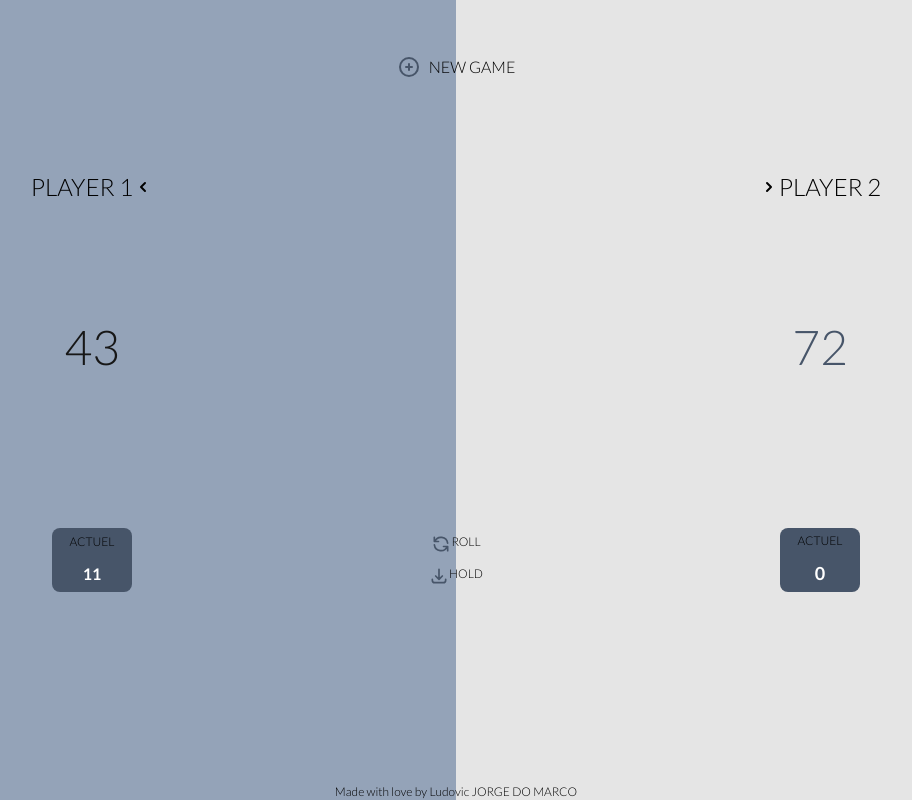
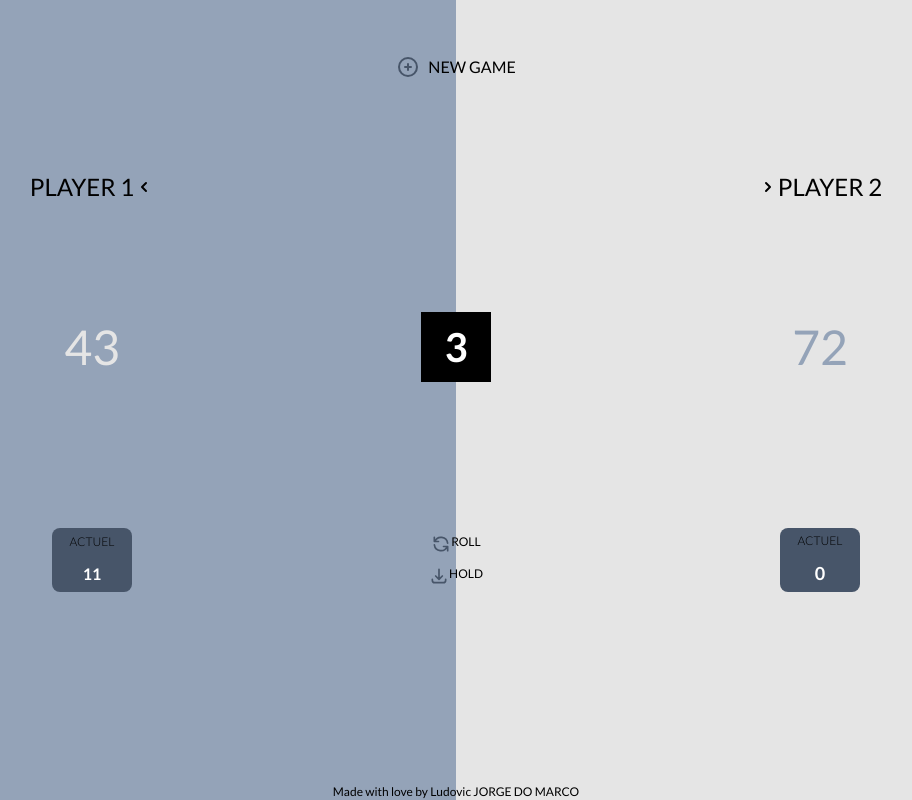
Before and after one commit to Slipndi/EvaluationStudiJavascript, a website: page index.html in a window 1280 px wide. Shown: the whole page, without its empty margins (184-1096 px from the left). Drawn offline with Linux system fonts and the light colour scheme.

Commit message:
Ajout du dé, et création de l'animation

```diff
--- a/index.html
+++ b/index.html
@@ -8,23 +8,23 @@
     <link rel="stylesheet" href="./src/assets/css/reset.css" />
     <link rel="stylesheet" href="./src/assets/css/final.css" />
 </head>
-<body class="container mx-auto px-4 h-screen font-light">
+<body class="container mx-auto px-4 h-screen font-medium">
     <header class="h-1/6 flex flex-row justify-center items-center">
-        <div class="hover:text-primary-600 hover:font-normal cursor-pointer flex flex-row justify-center items-center">
+        <button class="hover:text-primary-600 hover:font-normal cursor-pointer flex flex-row justify-center items-center">
             <svg xmlns="http://www.w3.org/2000/svg" class="h-6 w-6 stroke-primary-600" fill="none" viewBox="0 0 24 24" stroke="currentColor">
                 <path stroke-linecap="round" stroke-linejoin="round" stroke-width="2" d="M12 9v3m0 0v3m0-3h3m-3 0H9m12 0a9 9 0 11-18 0 9 9 0 0118 0z" />
             </svg>
             <h2 class="text-base ml-2">NEW GAME</h2>
-        </div>
+        </button>
     </header>
     <main class="flex w-100 flex-col h-4/6 text-2xl">
         <div class='h-1/5 flex w-100 flex-row justify-between'>
-            <div class="flex w-5/12 flex-row justify-center items-center">PLAYER 1
+            <div class="flex w-5/12 flex-row justify-center items-center" id="#player1Name">PLAYER 1
                 <svg xmlns="http://www.w3.org/2000/svg" class="h-5 w-5" viewBox="0 0 20 20" fill="currentColor">
                     <path fill-rule="evenodd" d="M12.707 5.293a1 1 0 010 1.414L9.414 10l3.293 3.293a1 1 0 01-1.414 1.414l-4-4a1 1 0 010-1.414l4-4a1 1 0 011.414 0z" clip-rule="evenodd" />
                 </svg>
             </div>
-            <div class="flex w-5/12 flex-row justify-center items-center">
+            <div class="flex w-5/12 flex-row justify-center items-center" id="#player2Name">
                 <svg xmlns="http://www.w3.org/2000/svg" class="h-5 w-5" viewBox="0 0 20 20" fill="currentColor">
                     <path fill-rule="evenodd" d="M7.293 14.707a1 1 0 010-1.414L10.586 10 7.293 6.707a1 1 0 011.414-1.414l4 4a1 1 0 010 1.414l-4 4a1 1 0 01-1.414 0z" clip-rule="evenodd" />
                 </svg>
@@ -32,13 +32,20 @@
             </div>
         </div>
         <div class="h-2/5 flex flex-row text-3xl justify-center items-center">
-            <div class="flex w-5/12 justify-center align-middle text-secondary-900 text-5xl">43</div>
+            <div class="flex w-5/12 justify-center align-middle text-secondary-200 text-5xl">43</div>
             <div class="flex w-2/12 align-middle items-center justify-center perspective">
             <!--- Partie représentant le dé -->
-
+            <div class="dice">
+                <div class="face face-1">1</div>
+                <div class="face face-2">2</div>
+                <div class="face face-3">3</div>
+                <div class="face face-4">4</div>
+                <div class="face face-5">5</div>
+                <div class="face face-6">6</div>
+              </div>
             <!--- FIN de la Partie représentant le dé -->
             </div>
-            <div class="flex w-5/12 justify-center align-middle text-primary-600 text-5xl">72</div>
+            <div class="flex w-5/12 justify-center align-middle text-primary-400 text-5xl">72</div>
         </div>
         <div class="h-2/5 flex flex-row text-base justify-center items-center">
             <div class="flex w-5/12 align-middle items-center justify-center">
@@ -48,17 +55,17 @@
                 </div>
             </div>
             <div class="flex w-2/12 align-middle items-center justify-center text-xs flex-col">
-                <div class="flex w-100 mb-3 hover:cursor-pointer hover:text-primary-600 hover:font-normal">
+                <button class="flex w-100 mb-3 hover:cursor-pointer hover:text-primary-600 hover:font-normal" id="RollDice">
                     <svg xmlns="http://www.w3.org/2000/svg" class="h-5 w-5 stroke-primary-600" fill="none" viewBox="0 0 24 24" stroke="currentColor">
                         <path stroke-linecap="round" stroke-linejoin="round" stroke-width="2" d="M4 4v5h.582m15.356 2A8.001 8.001 0 004.582 9m0 0H9m11 11v-5h-.581m0 0a8.003 8.003 0 01-15.357-2m15.357 2H15" />
                     </svg>
                     ROLL
-                </div>
-                <div class="flex w-100 hover:cursor-pointer hover:text-primary-600 hover:font-normal" id="spin">
+                </button>
+                <button class="flex w-100 hover:cursor-pointer hover:text-primary-600 hover:font-normal" id="spin">
                     <svg xmlns="http://www.w3.org/2000/svg" class="h-5 w-5 stroke-primary-600" fill="none" viewBox="0 0 24 24" stroke="currentColor">
                         <path stroke-linecap="round" stroke-linejoin="round" stroke-width="2" d="M4 16v1a3 3 0 003 3h10a3 3 0 003-3v-1m-4-4l-4 4m0 0l-4-4m4 4V4" />
                     </svg> HOLD
-               </div>
+                </button>
 
             </div>
             <div class="flex w-5/12 align-middle items-center justify-center">
@@ -70,5 +77,6 @@
         </div>
     </main>
     <footer class="h-1/6 flex text-xs justify-center items-end">Made with love by Ludovic JORGE DO MARCO</footer>
+    <script src="./src/assets/js/app.js" type="text/javascript"></script>
 </body>
 </html>
--- a/src/assets/css/app.css
+++ b/src/assets/css/app.css
@@ -9,3 +9,75 @@ body {
     font-family: 'Lato', sans-serif;
     background: linear-gradient(90deg, theme('colors.primary.400') 50%, theme('colors.secondary.200') 50%);
 }
+
+/***** dice *****/
+.dice {
+    width: 70px;
+    height: 70px;
+    position: relative;
+    transform-style: preserve-3d;
+    transform: translateZ(-35px);
+    transition: transform 0.5s;
+}
+
+.dice.display-1 {
+    transform: translateZ(-35px) rotateY(0deg);
+}
+
+.dice.display-2 {
+    transform: translateZ(-35px) rotateY(-180deg);
+}
+
+.dice.display-3 {
+    transform: translateZ(-35px) rotateY(-90deg);
+}
+
+.dice.display-4 {
+    transform: translateZ(-35px) rotateY(90deg);
+}
+
+.dice.display-5 {
+    transform: translateZ(-35px) rotateX(-90deg);
+}
+
+.dice.display-6 {
+    transform: translateZ(-35px) rotateX(90deg);
+}
+
+.face {
+    position: absolute;
+    width: 70px;
+    height: 70px;
+    /* border: 4px solid white; */
+    line-height: 70px;
+    font-size: 40px;
+    font-weight: bold;
+    color: white;
+    text-align: center;
+    background: black;
+}
+
+.face-1 {
+    transform: rotateY(0deg) translateZ(35px);
+}
+
+.face-3 {
+    transform: rotateY(180deg) translateZ(35px);
+}
+
+.face-2 {
+    transform: rotateY(90deg) translateZ(35px);
+}
+
+.face-4 {
+    transform: rotateY(-90deg) translateZ(35px);
+}
+
+.face-5 {
+    transform: rotateX(90deg) translateZ(35px);
+}
+
+.face-6 {
+    transform: rotateX(-90deg) translateZ(35px);
+}
+/***** End Section *****/
--- /dev/null
+++ b/src/assets/js/app.js
@@ -0,0 +1,39 @@
+// Création des variables
+let dice = document.querySelector('.dice');
+let rollDiceButton = document.querySelector('#RollDice');
+let currentClass = '';
+
+let scorePlayer1 = 0;
+let scorePlayer2 = 0;
+let namePlayer1 = 'Player 1';
+let namePlayer2 = 'Player 2';
+
+
+
+
+
+// Gestion de la partie du dé
+// Génération d'un nombre aléatoire entre un mini et maxi envoyé
+const getRandomInt = (min, max) => {
+    min = Math.ceil(min);
+    max = Math.floor(max);
+    return Math.floor(Math.random() * (max - min) + min);
+}
+// Gestion du dé
+const rollDice = () => {
+    //génération d'un nombre aléatoire entre 1 et 6
+    let randNum = getRandomInt(1, 7)
+    // on appelle appelle la face grace au numéro généré
+    let showClass = 'display-' + randNum;
+    //Si il existe un style déjà appliqué on le retire
+    if(currentClass) dice.classList.remove(currentClass);
+    // On rajoute le style généré avec l'envoi du dé.
+    dice.classList.add(showClass);
+    // on stocke la valeur actuelle.
+    currentClass = showClass;
+}
+
+// Appelle de la fonction pour initialiser le dé
+rollDice();
+// On ecoute le clic qui peut avoir lieu sur le boutton rollDice.
+rollDiceButton.addEventListener("click", rollDice);
```
Also changed, not shown: src/assets/css/final.css.
